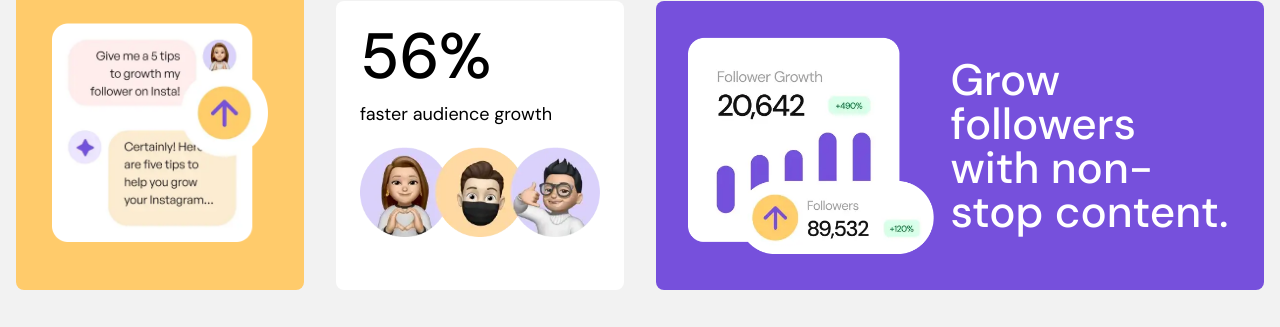
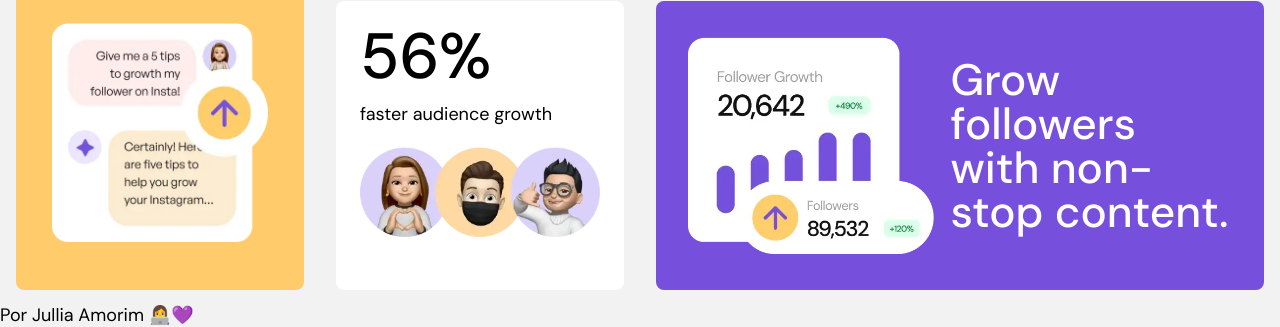
Before and after one commit to julliaamorim/bento-grid-main, a plain HTML site: page index.html in a window 1280 px wide. Shown: the part 764-1091 px from the top of the page. Before the commit the page ends 1070 px from the top, so only its background shows below. Drawn offline with Linux system fonts and the light colour scheme.

Commit message:
Update index.html

```diff
--- a/index.html
+++ b/index.html
@@ -11,7 +11,7 @@
   <link rel="stylesheet" href="./css/style.css">
   <link rel="stylesheet" href="./css/responsive.css">
 
-  <title> Bento Grid </title>
+  <title> Bento Grid - FrontEnd Mentor </title>
 
 </head>
 <body>
@@ -59,5 +59,7 @@
     </div>
   </div>
 
+  <footer><p>Por Jullia Amorim 👩‍💻💜</p></footer>
+
 </body>
 </html>
```
